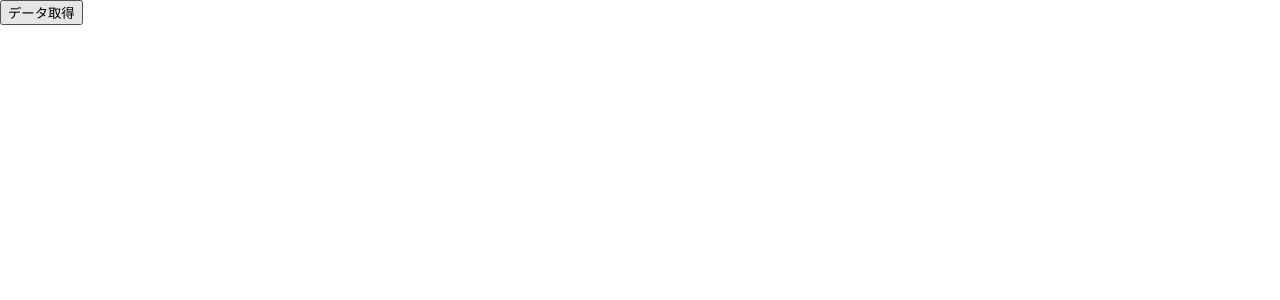
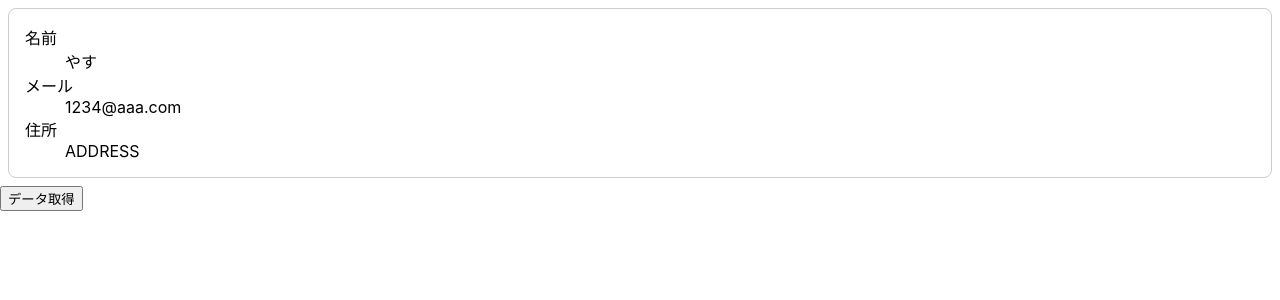
Before and after one commit to hoshico/lifecycle-practice, a React (Create React App) app: page / in a window 1280 px wide. Shown: the top 300 px of the page. Built offline with nearby package versions, Linux system fonts and the light colour scheme.

Commit message:
add UserCard

```diff
--- a/src/App.tsx
+++ b/src/App.tsx
@@ -2,7 +2,15 @@ import React, { useState } from 'react'
 import './App.css'
 import axios from 'axios'
 import { Todo } from './Todo'
-import { userInfo } from 'os'
+import { UserCard } from './components/UserCard'
+
+const user = {
+  id: 1,
+  name: "やす",
+  email: "1234@aaa.com",
+  address: "ADDRESS"
+}
+
 
 // typeは基本大文字スタート
 type TodoType = {
@@ -25,6 +33,7 @@ export default function App() {
 
   return (
     <div className="App">
+      <UserCard user={user}/>
       <button onClick={onClickFetchData}>データ取得</button>
       {todos.map((todo) => (
         <Todo key={todo.id} title={todo.title} userId={todo.userId} completed={todo.completed}/>
--- /dev/null
+++ b/src/components/UserCard.tsx
@@ -0,0 +1,30 @@
+import { VFC } from "react";
+import { UserProfile } from "../types/userprofile";
+
+type Props = {
+  user: UserProfile;
+};
+
+export const UserCard: VFC<Props> = (props) => {
+  const { user } = props;
+
+  const style = {
+    border: "solid 1px #ccc",
+    borderRadius: "8px",
+    padding: "0 16px",
+    margin: "8px"
+  }
+
+  return (
+    <div style={style}>
+      <dl>
+        <dt>名前</dt>
+        <dd>{user.name}</dd>
+        <dt>メール</dt>
+        <dd>{user.email}</dd>
+        <dt>住所</dt>
+        <dd>{user.address}</dd>
+      </dl>
+    </div>
+  )
+}
--- /dev/null
+++ b/src/types/userprofile.ts
@@ -0,0 +1,6 @@
+export type UserProfile = {
+  id: number;
+  name: string;
+  email: string;
+  address: string;
+}
```
